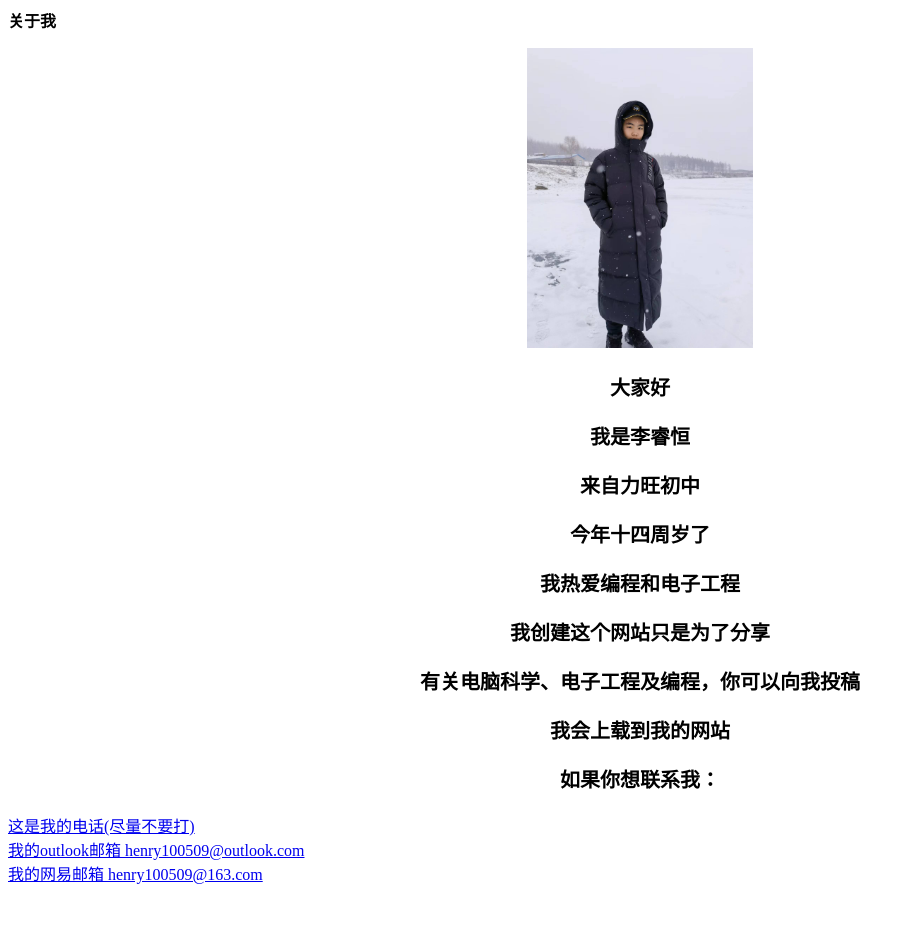
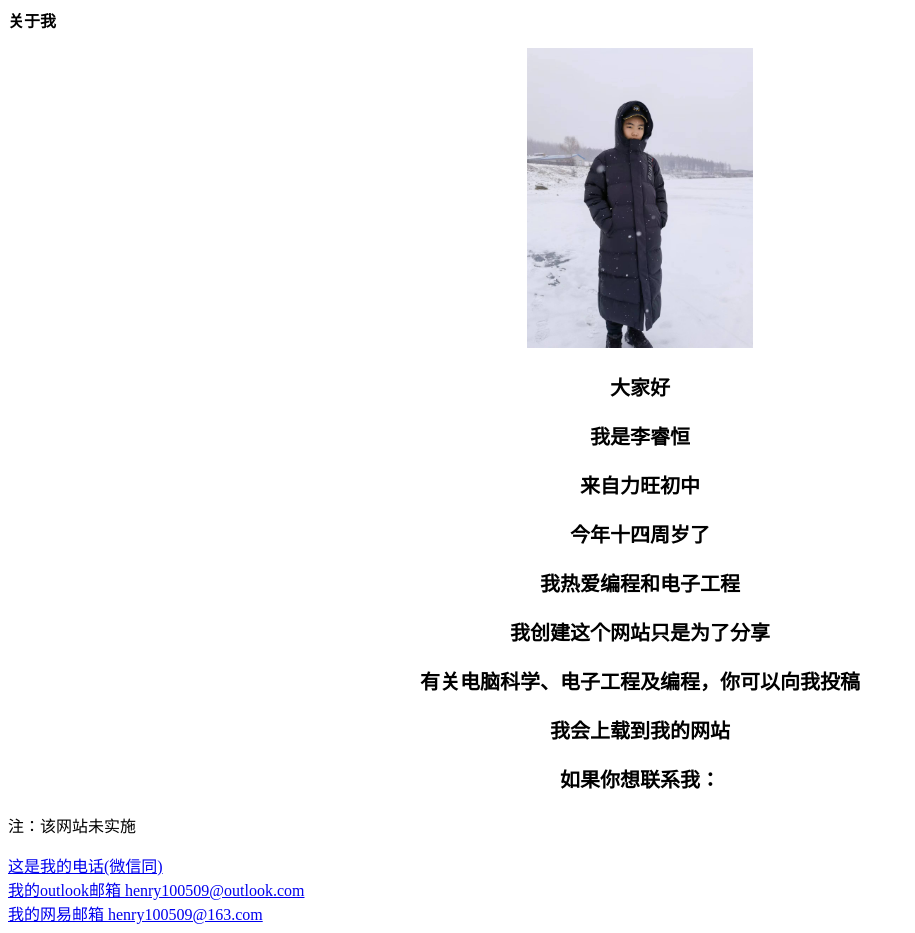
Before and after one commit to Little-HL/self-introduction, a plain HTML site: page index.html in a window 1280 px wide. Shown: the whole page, without its empty margins (0-915 px from the left). Before the commit the page ends 893 px from the top, so only its background shows below. Drawn offline with Linux system fonts and the light colour scheme.

Commit message:
Update index.html

```diff
--- a/index.html
+++ b/index.html
@@ -32,7 +32,8 @@
     <p class="main">有关电脑科学、电子工程及编程，你可以向我投稿</p>
     <p class="main">我会上载到我的网站</p>
     <p class="main">如果你想联系我：</p>
-    <a href="tel:+86 19204408797">这是我的电话(尽量不要打)</a><br>
+    <p>注：该网站未实施</p>
+    <a href="tel:+86 19204408797">这是我的电话(微信同)</a><br>
     <a href="henry100509@outlook.com">我的outlook邮箱 henry100509@outlook.com</a><br>
     <a href="mailto:henry100509@163.com">我的网易邮箱 henry100509@163.com</a><br>
 </body>
```
